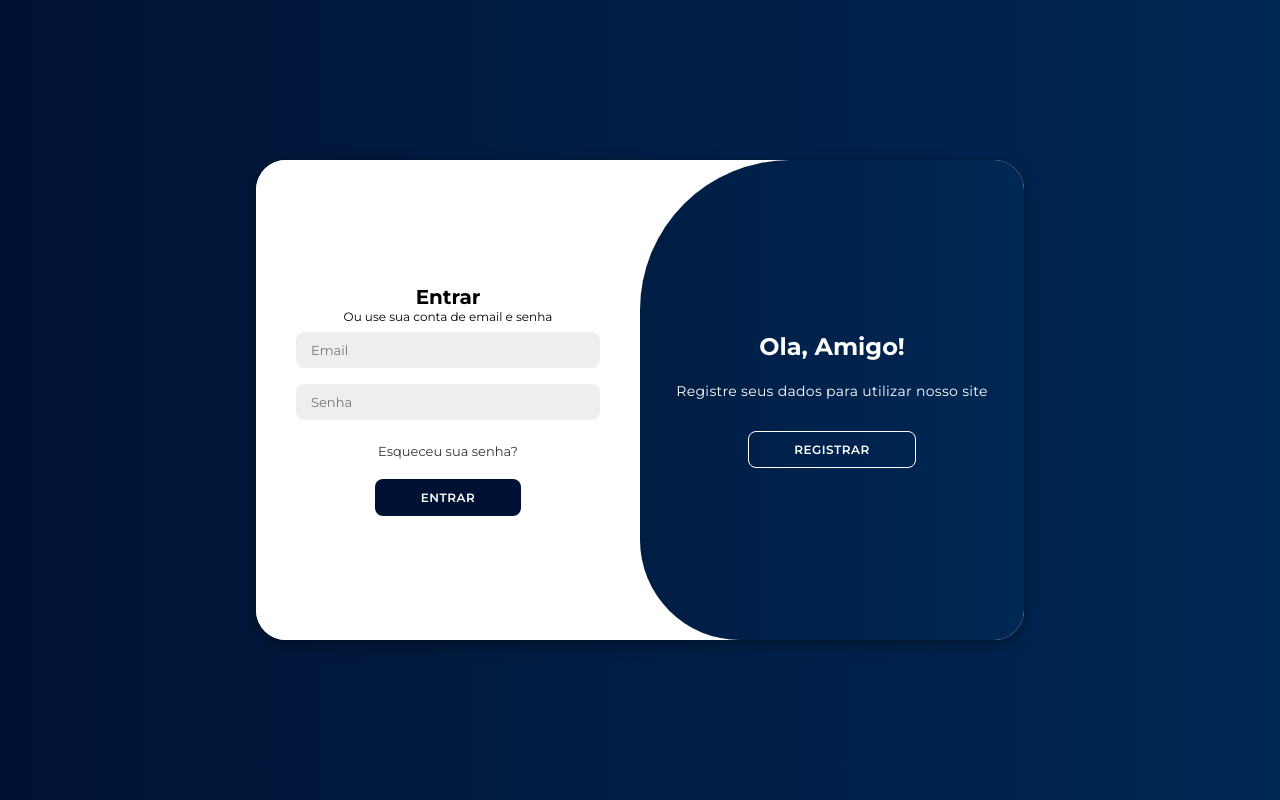
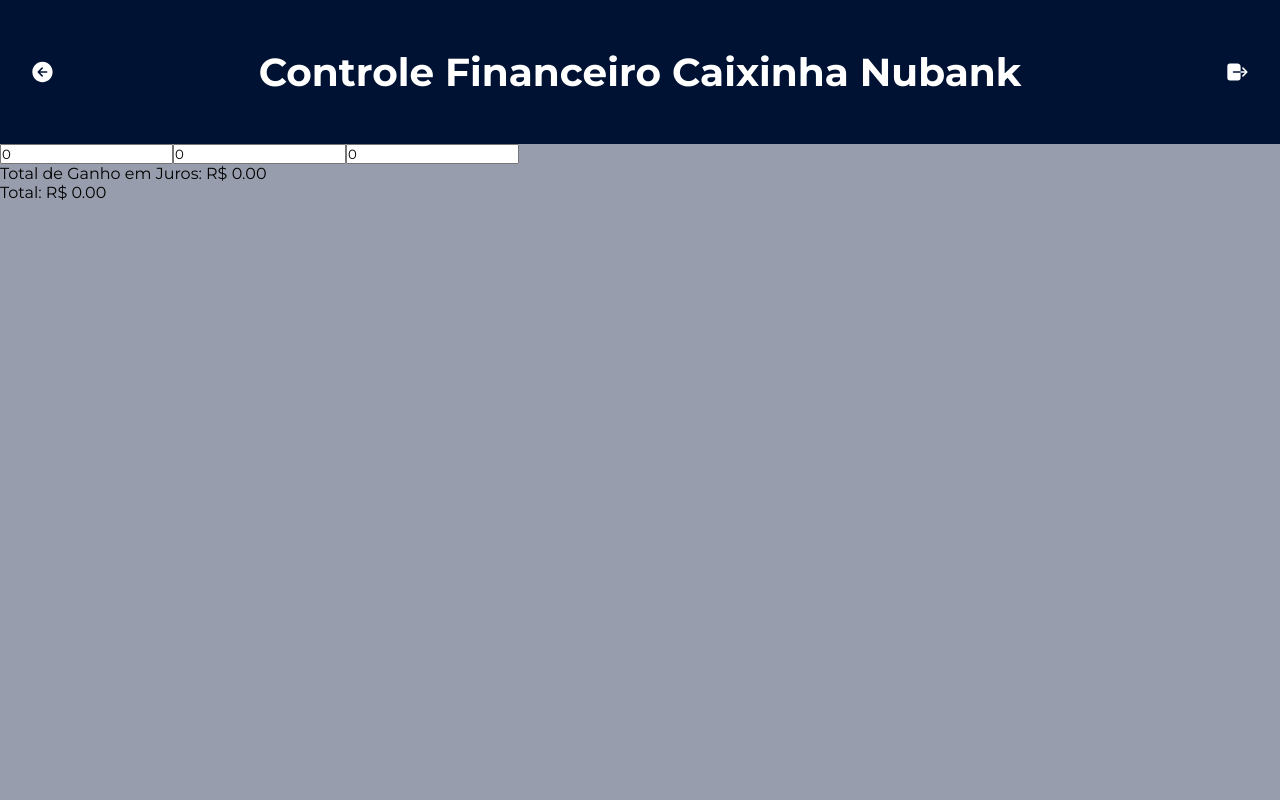
Before and after one commit to danielcampl/finance-dashboard, a React (Create React App) app: page /nu-invest in a window 1280 px wide. Built offline with nearby package versions, Linux system fonts and the light colour scheme.

Commit message:
Add investment content for the forst time

```diff
--- a/package.json
+++ b/package.json
@@ -3,9 +3,13 @@
   "version": "0.1.0",
   "private": true,
   "dependencies": {
+    "@chakra-ui/react": "^3.2.3",
+    "@emotion/react": "^11.13.5",
+    "@emotion/styled": "^11.13.5",
     "@testing-library/jest-dom": "^5.17.0",
     "@testing-library/react": "^13.4.0",
     "@testing-library/user-event": "^13.5.0",
+    "framer-motion": "^11.13.1",
     "react": "^18.3.1",
     "react-dom": "^18.3.1",
     "react-icons": "^5.3.0",
--- a/src/App.js
+++ b/src/App.js
@@ -10,15 +10,21 @@
 import Bank from "./components/banks/Bank";
 import Expenses from "./components/Expenses";
 import Investments from "./components/Investments/Invesments";
+import InvestmentsPage from "./components/Investments/investments/InvestmentsPage";
 
 function App() {
   return (
     <Router>
       <Routes>
         <Route path="/" exact element={<Login />} />
+        {/* --------- */}
         <Route path="/dashboard" exact element={<Dashboard />} />
         <Route path="/expenses" exact element={<Expenses />} />
+        {/* --------- */}
         <Route path="/investments" exact element={<Investments />} />
+        <Route path="/sofisa-invest" exact element={<InvestmentsPage name='Sofisa Direto' />} />
+        <Route path="/nu-invest" exact element={<InvestmentsPage name='Caixinha Nubank' />} />
+        {/* --------- */}
         <Route path="/itau" exact element={<Bank transaction='transactionsItau' name='Itau' />} />
         <Route path="/nubank" exact element={<Bank transaction='transactionsNubank' name='Nubank' />} />
         <Route path="/amazon" exact element={<Bank transaction='transactionsAmazon' name='Amazon' />} />
@@ -26,6 +32,7 @@
         <Route path="/picpay" exact element={<Bank transaction='transactionsPicpay' name='Picpay' />} />
         <Route path="/c6" exact element={<Bank transaction='transactionsC6' name='C6 Bank' />} />
         <Route path="/received" exact element={<Bank transaction='transactionsReceived' name='Pagamentos recebidos' />} />
+        {/* --------- */}
         <Route path="*" element={<Login />} />
       </Routes>
     </Router>
--- a/src/components/Investments/InvestmentCards/InvestmentCards.jsx
+++ b/src/components/Investments/InvestmentCards/InvestmentCards.jsx
@@ -12,19 +12,16 @@
     // const [total, setTotal] = useState(0);
     const navigate = useNavigate();
 
-    // const hadleInvestmentLink = () => {
-    //     navigate(`/${link}`);
-    // };
+    const hadleInvestmentLink = () => {
+        navigate(`/${link}`);
+    };
 
     return (
         <div
             className='container-investment-card'
-            // onClick={hadleInvestmentLink}
+            onClick={hadleInvestmentLink}
         >
             <h1>{name}</h1>
-            <Total
-                total='R$0,00'
-            />
         </div>
     )
 }
--- /dev/null
+++ b/src/components/Investments/investments/InvestmentsPage.jsx
@@ -0,0 +1,116 @@
+import React, { useEffect, useState } from 'react';
+import { useNavigate } from "react-router-dom";
+
+// import Finance from '../Finance/Finance';
+// import Description from '../Description/Description';
+import { IoLogOut, IoArrowBackCircle } from "react-icons/io5";
+
+export default function InvestmentsPage({ transaction, name }) {
+  const [state, setState] = useState({
+    initialInvestment: 0,
+    interestRate: 0,
+    periodInMonths: 0,
+  });
+
+  const total = handleCalculateInterest(state.initialInvestment, state.interestRate, state.periodInMonths).toFixed(2);
+  const earnings = (total - state.initialInvestment).toFixed(2);
+
+  // const data = localStorage.getItem(`${transaction}`);
+  // const dataSetAction = `${transaction}`;
+  // const [transactionsList, setTransactionsList] = useState(data ? JSON.parse(data) : []);
+  // const [income, setIncome] = useState(0);
+  // const [withdraw, setWithdraw] = useState(0);
+  // const [total, setTotal] = useState(0);
+  // const [dividends, setDividends] = useState(0);
+  const navigate = useNavigate();
+
+  const backToLogin = () => {
+    navigate('/');
+  };
+
+  const dashboard = () => {
+    navigate('/investments');
+  };
+
+  // useEffect(() => {
+  //   const amountExpense = transactionsList.filter((item) => item.withdraw).map((transaction) => Number(transaction.amount));
+  //   const amountIncome = transactionsList.filter((item) => !item.withdraw).map((transaction) => Number(transaction.amount));
+
+  //   const withdraw = amountExpense.reduce((acc, cur) => acc + cur, 0).toFixed(2);
+  //   const income = amountIncome.reduce((acc, cur) => acc + cur, 0).toFixed(2);
+
+  //   const total = Math.abs(income - withdraw).toFixed(2);
+  //   setIncome(`R$ ${income}`);
+  //   setWithdraw(`R$ ${withdraw}`);
+  //   setTotal(`${Number(income) < Number(withdraw) ? '-' : ''}R$ ${total}`);
+  // }, [transactionsList]);
+
+  // const handleAdd = (transaction) => {
+  //   const newArrayTransactions = [...transactionsList, transaction];
+  //   setTransactionsList(newArrayTransactions);
+  //   localStorage.setItem(dataSetAction, JSON.stringify(newArrayTransactions));
+  // }
+
+  return (
+    <section className='painel-container'>
+      <div className='header-content'>
+        <IoArrowBackCircle
+          className='logout-icon'
+          onClick={dashboard}
+        />
+        <h1>Controle Financeiro {name}</h1>
+        <IoLogOut
+          className='logout-icon'
+          onClick={backToLogin}
+        />
+      </div>
+      <div>
+        <div>
+          <input
+            value={state.initialInvestment}
+            onChange={(e) =>
+              setState((prev) => ({
+                ...prev,
+                initialInvestment: Number(e.target.value),
+              }))
+            }
+            type='number'
+            placeholder='Valor Inicial'
+          />
+          <input
+            value={state.interestRate}
+            onChange={(e) =>
+              setState((prev) => ({
+                ...prev,
+                interestRate: Number(e.target.value),
+              }))
+            }
+            type='number'
+            placeholder='Taxa de Juros (%)'
+          />
+          <input
+            value={state.periodInMonths}
+            onChange={(e) =>
+              setState((prev) => ({
+                ...prev,
+                periodInMonths: Number(e.target.value),
+              }))
+            }
+            type='number'
+            placeholder='Prazo (meses)'
+          />
+        </div>
+        <div>
+          <div>
+            <p>Total de Ganho em Juros: R$ {earnings}</p>
+            <p>Total: R$ {total}</p>
+          </div>
+        </div>
+      </div>
+    </section>
+  )
+}
+
+const handleCalculateInterest = (initialInvestment, interestRate, periodInMonths) => {
+  return initialInvestment * (1 + interestRate / 100) ** periodInMonths;
+};
```
Also changed, not shown: 1 other file (tests, documents, lock files or other folders).
